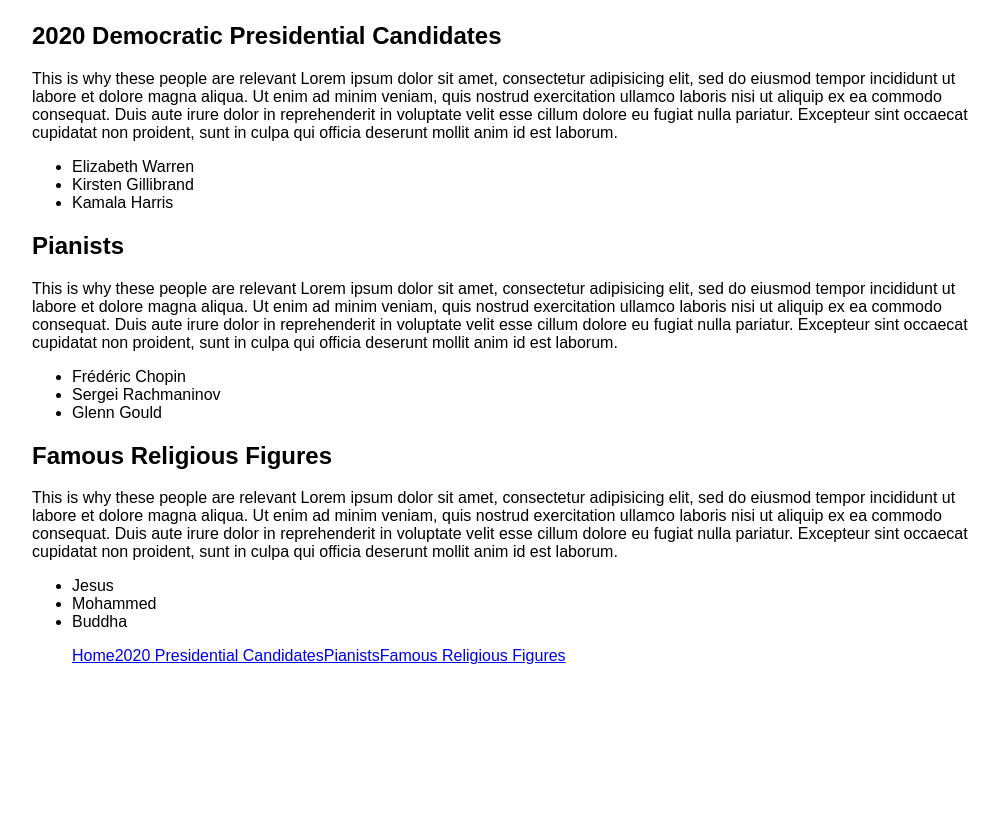
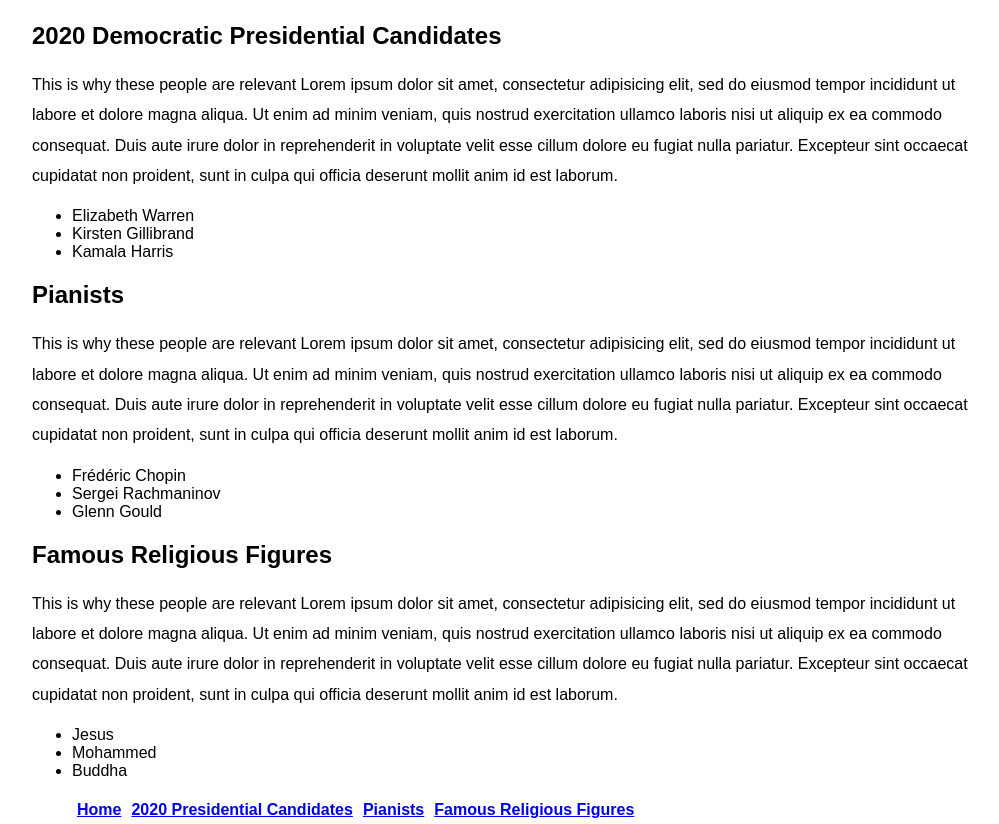
Before and after one commit to yzeng810/smash-website, a PHP site: page /index.html in a window 1280 px wide. Shown: the part 78-902 px from the top of the page, without its empty margins (128-1127 px from the left). Before the commit the page ends 742 px from the top, so only its background shows below. Run offline with PHP 8.4, Linux system fonts and the light colour scheme.

Commit message:
Update styles.css

```diff
--- a/css/styles.css
+++ b/css/styles.css
@@ -13,13 +13,19 @@ nav ul {
 
 nav li {
 	font-family: 'Source Sans Pro', sans-serif;
-}
-
-
-nav li {
 	list-style-type: none;
+	font-weight: bold;
+	padding: 5px;
 }
 
 h2 {
 	grid-column: 1/4;
 }
+
+ul {
+	margin-bottom: 0px;
+}
+
+p {
+	line-height: 1.9em;
+}
```
